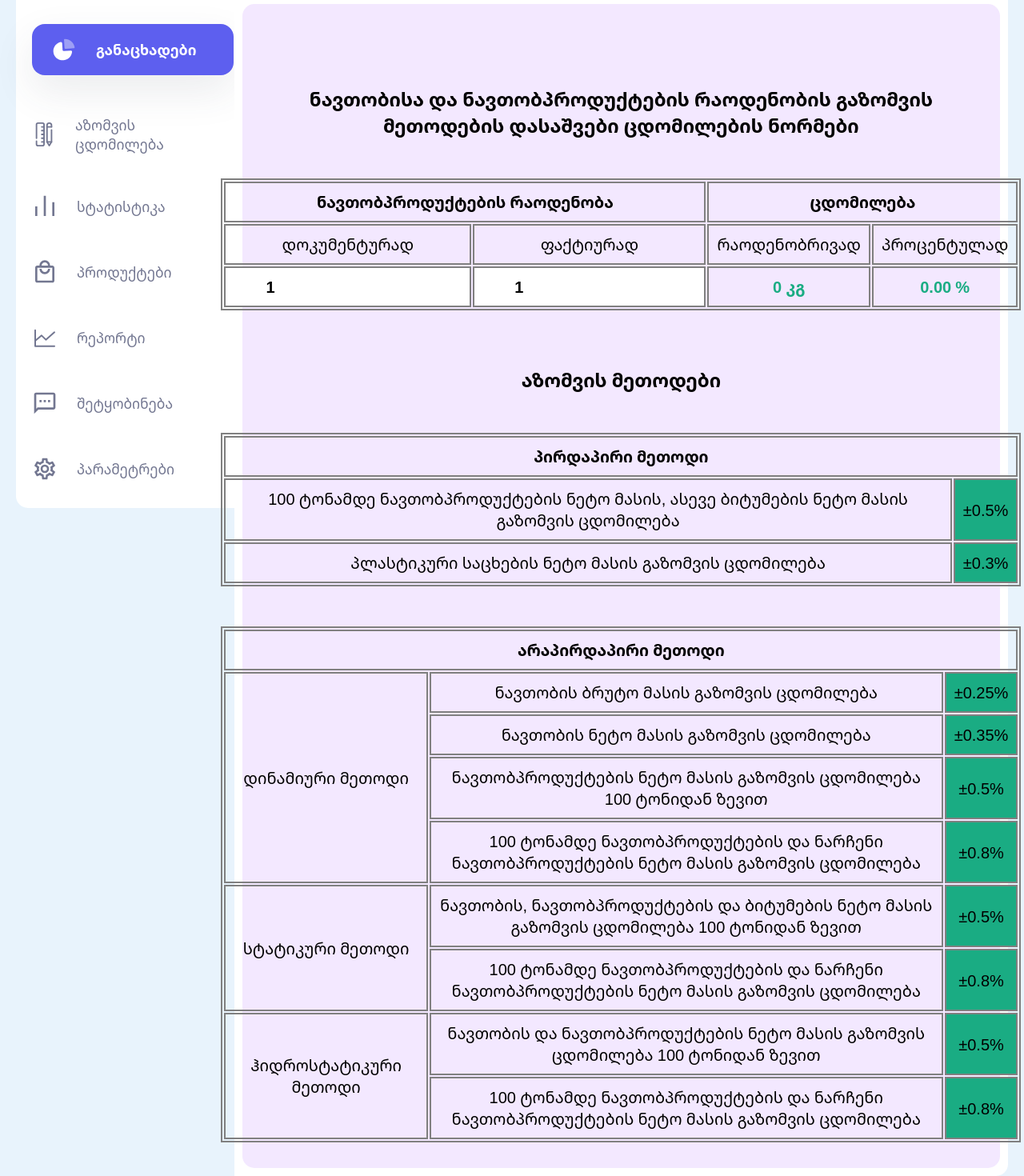
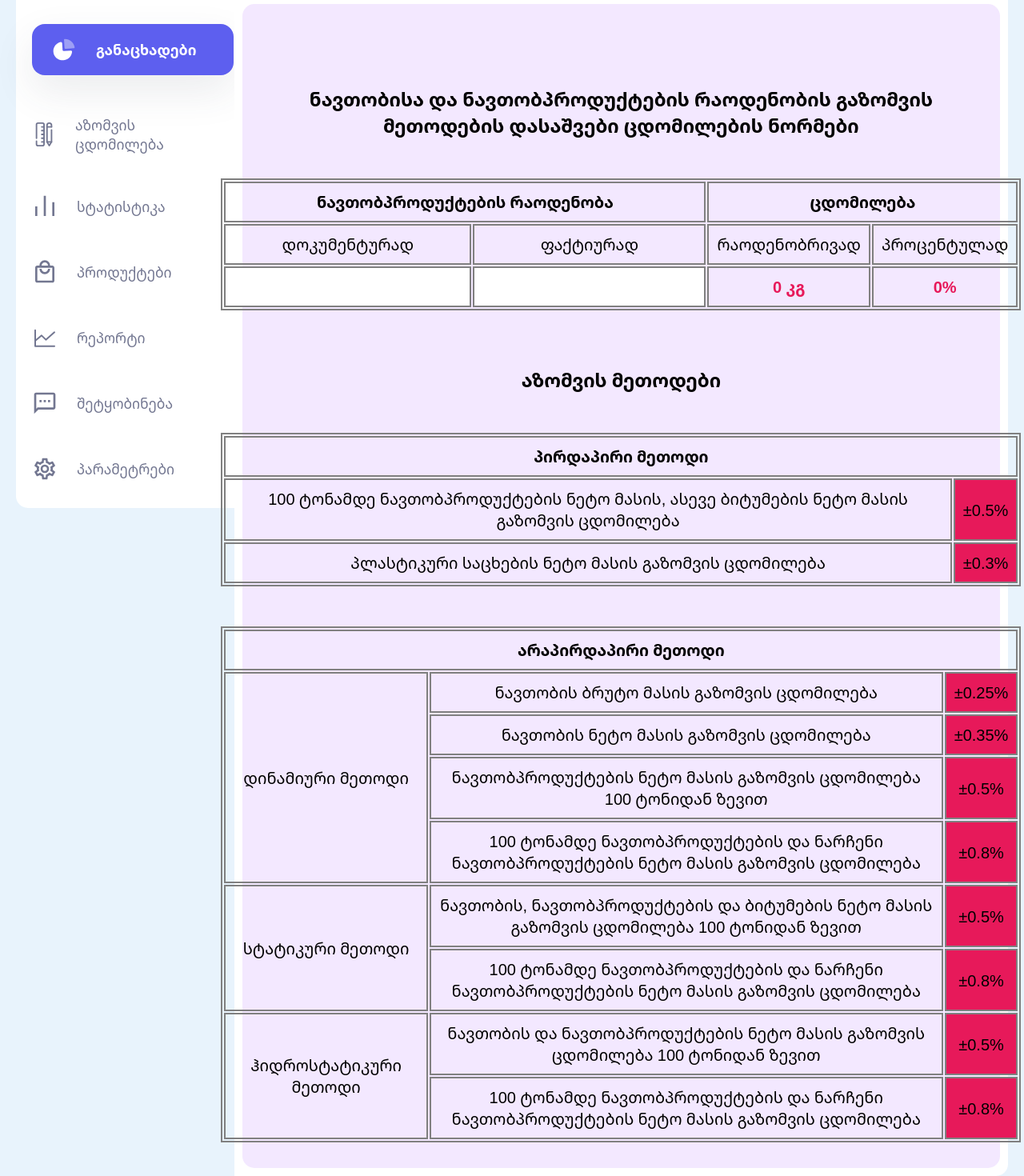
Before and after one commit to irakli85/Oil-Dashboard, a React (Vite) app: page / in a window 1280 px wide. Shown: the part 145-1615 px from the top of the page at 80% size. Built offline with nearby package versions, Linux system fonts and the light colour scheme.

Commit message:
first commit

```diff
--- a/src/components/Measurment.jsx
+++ b/src/components/Measurment.jsx
@@ -4,13 +4,13 @@ import styled from 'styled-components'
 
 const Measurment = () => {
 
-  const [docNum, setDocNum] = useState(1)
-  const [realNum, setRealNum] = useState(1)
+  const [docNum, setDocNum] = useState(null)
+  const [realNum, setRealNum] = useState(null)
 
-  let difference = (docNum-realNum).toFixed(0)
-  let percentage = (((docNum-realNum)/docNum) * 100).toFixed(2)
+  let difference = Math.abs(docNum-realNum).toFixed(0)
+  let percentage = Math.abs(((docNum-realNum)/docNum) * 100).toFixed(2)
 
-console.log(percentage, typeof(percentage))
+console.log(percentage, typeof(percentage), difference, typeof(difference))
 
   return (
     <Container>
@@ -34,7 +34,7 @@ console.log(percentage, typeof(percentage))
               <Input type='number' max="10" onChange={(e) => setRealNum(e.target.value)} value={realNum}/>
             </TdInp>
             <TdRes norm={percentage < 0.5 ? true : false }>{difference + ' კგ'} </TdRes>
-            <TdRes norm={percentage < 0.5 ? true : false }>{percentage + ' %'}</TdRes>
+            <TdRes norm={percentage < 0.5 ? true : false }>{isNaN(percentage) ? (0 + '%') : (percentage + ' %')}</TdRes>
           </Tr>
         </Table>
         <H2>აზომვის მეთოდები</H2>
@@ -48,7 +48,7 @@ console.log(percentage, typeof(percentage))
           </Tr>
           <Tr>
             <Td>პლასტიკური საცხების ნეტო მასის გაზომვის ცდომილება</Td>
-            <TdCond norm={percentage < 0.5 ? true : false }>&#xb1;0.3%</TdCond>
+            <TdCond norm={percentage < 0.3 ? true : false }>&#xb1;0.3%</TdCond>
           </Tr>
         </Table>
         <Table>
@@ -59,11 +59,11 @@ console.log(percentage, typeof(percentage))
           <Tr>
             <Td rowSpan={4}>დინამიური მეთოდი</Td>
             <Td>ნავთობის ბრუტო მასის გაზომვის ცდომილება</Td>
-            <TdCond norm={percentage < 0.5 ? true : false }>&#xb1;0.25%</TdCond>
+            <TdCond norm={percentage < 0.25 ? true : false }>&#xb1;0.25%</TdCond>
           </Tr>
           <Tr>
             <Td>ნავთობის ნეტო მასის გაზომვის ცდომილება</Td>
-            <TdCond norm={percentage < 0.5 ? true : false }>&#xb1;0.35%</TdCond>
+            <TdCond norm={percentage < 0.35 ? true : false }>&#xb1;0.35%</TdCond>
           </Tr>
           <Tr>
             <Td>ნავთობპროდუქტების ნეტო მასის გაზომვის ცდომილება 100 ტონიდან ზევით</Td>
@@ -71,7 +71,7 @@ console.log(percentage, typeof(percentage))
           </Tr>
           <Tr>
             <Td>100 ტონამდე ნავთობპროდუქტების და ნარჩენი ნავთობპროდუქტების ნეტო მასის გაზომვის ცდომილება</Td>
-            <TdCond norm={percentage < 0.5 ? true : false }>&#xb1;0.8%</TdCond>
+            <TdCond norm={percentage < 0.8 ? true : false }>&#xb1;0.8%</TdCond>
           </Tr>
 
           <Tr>
@@ -81,7 +81,7 @@ console.log(percentage, typeof(percentage))
           </Tr>
           <Tr>
             <Td>100 ტონამდე ნავთობპროდუქტების და ნარჩენი ნავთობპროდუქტების ნეტო მასის გაზომვის ცდომილება</Td>
-            <TdCond norm={percentage < 0.5 ? true : false }>&#xb1;0.8%</TdCond>
+            <TdCond norm={percentage < 0.8 ? true : false }>&#xb1;0.8%</TdCond>
           </Tr>
 
           <Tr>
@@ -91,7 +91,7 @@ console.log(percentage, typeof(percentage))
           </Tr>
           <Tr>
             <Td>100 ტონამდე ნავთობპროდუქტების და ნარჩენი ნავთობპროდუქტების ნეტო მასის გაზომვის ცდომილება</Td>
-            <TdCond norm={percentage < 0.5 ? true : false }>&#xb1;0.8%</TdCond>
+            <TdCond norm={percentage < 0.8 ? true : false }>&#xb1;0.8%</TdCond>
           </Tr>
 
         </Table>
```
